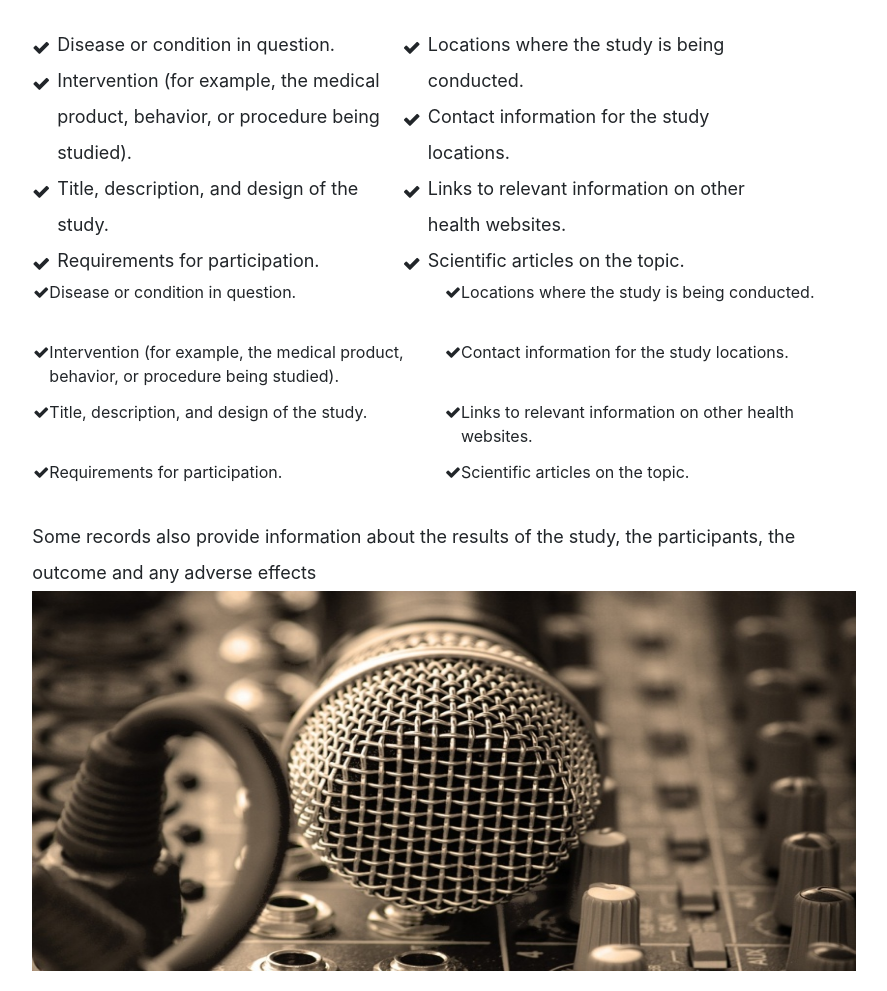
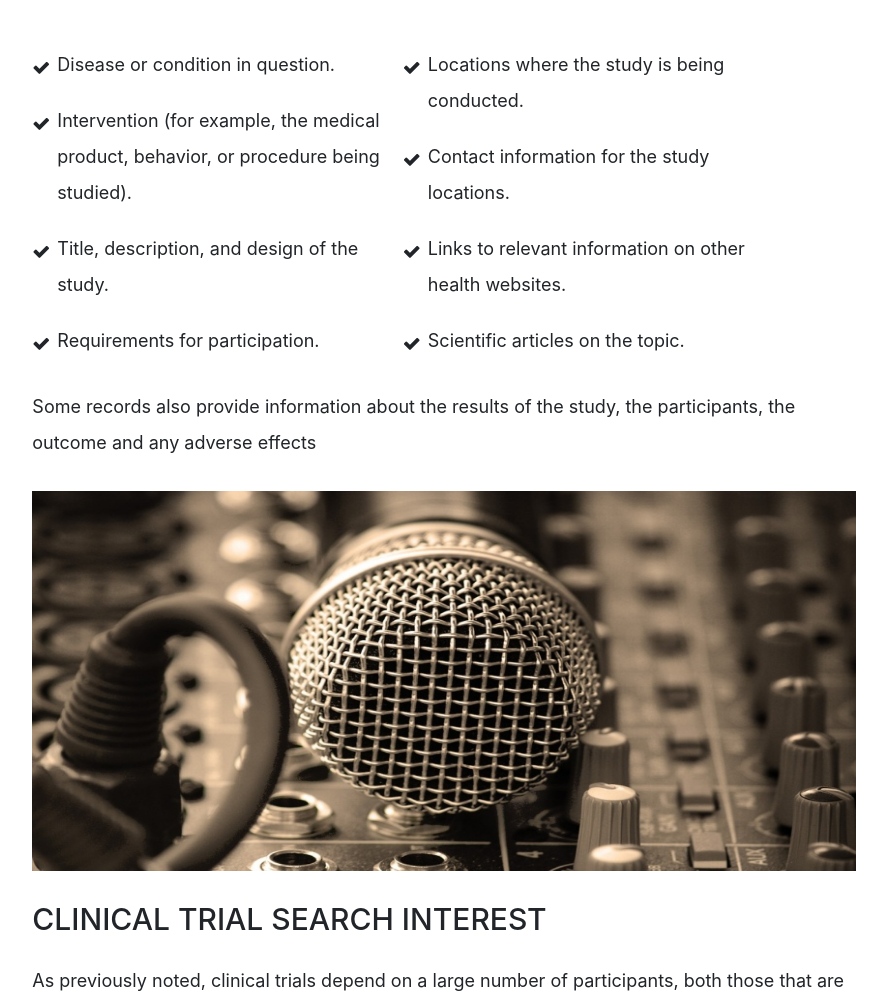
Before and after one commit to kazikamrulislam/Nofel_new-site, a plain HTML site: page index.html in a window 1280 px wide. Shown: the part 2269-3260 px from the top of the page, without its empty margins (196-1083 px from the left). Drawn offline with nearby package versions, Linux system fonts and the light colour scheme.

Commit message:
just another update

```diff
--- a/css/style.css
+++ b/css/style.css
@@ -150,11 +150,13 @@
 .somerec{
     font-size: 18px;
     line-height: 36px;
+    margin-top: 30px;
 }
 
 .post_img1 img {
     max-height: 380px;
     width: 100%;
+    margin-top: 30px;
 }
 
 .list_check{
@@ -166,6 +168,8 @@
 .list_check li{
     position: relative;
     padding-left: 25px;
+    margin-top: 20px;
+    line-height: 36px;
 }
 
 .list_check li:before{
--- a/index.html
+++ b/index.html
@@ -141,7 +141,7 @@
                                         </ul>
                                     </div>
                                 </div>
-                                <div class="intro_table">
+                                <!-- <div class="intro_table">
                                     <table class="table1" style="width:50%">
 
                                         <tr>
@@ -172,7 +172,7 @@
                                             <td><i class="fa fa-check" aria-hidden="true"></i>Scientific articles on the topic.</td>
                                         </tr>
                                       </table>
-                                </div>
+                                </div> -->
                                 <div class="somerec">
                                     Some records also provide information about the results of the study,
                                     the participants, the outcome and any adverse effects
```
